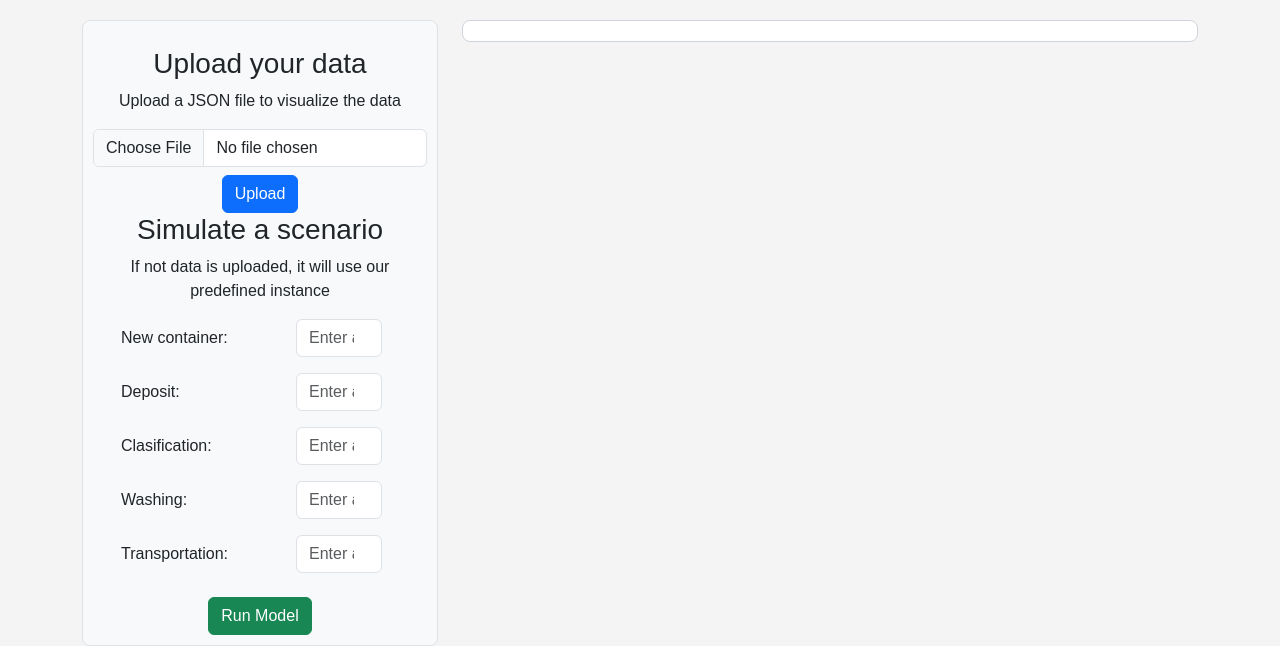
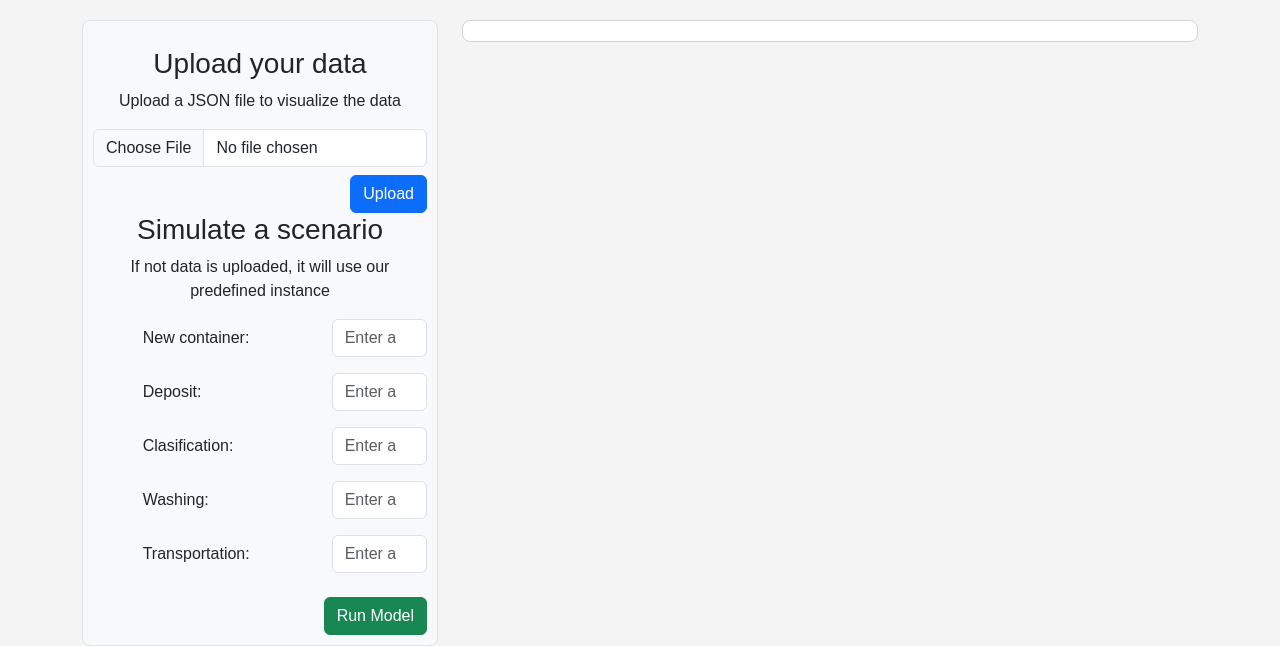
Before and after one commit to endorgobio/test_flask, a Flask app: template templates/index.html in a window 1280 px wide. Shown: the part 170-816 px from the top of the page. Run offline with Flask 3, Linux system fonts and the light colour scheme; the template is opened without the code that fills it, so the values that code supplies are empty; parts of the project's set-up code (start-up, migrations or seed data) failed here and were passed over; some libraries are stand-ins or nearby versions.

Commit message:
Update index.html

```diff
--- a/templates/index.html
+++ b/templates/index.html
@@ -23,41 +23,46 @@
                     <h3 class="mt-3"> Upload your data</h3>
                     <p>Upload a JSON file to visualize the data</p>
                     <input type="file" id="file-input" class="form-control" />
-                    <button class="btn btn-primary mt-2" onclick="uploadFile()">Upload</button>
+                    <div class="d-flex justify-content-end">
+                        <button class="btn btn-primary mt-2" onclick="uploadFile()">Upload</button>
+                    </div>
+
 
                     <h3> Simulate a scenario</h3>
                     <p>If not data is uploaded, it will use our predefined instance</p>
-                    <div class="mb-3 row ms-3">
+                    <div class="mb-3 row d-flex justify-content-end">
                         <label for="container_value" class="col-sm-6 col-form-label text-start">New container:</label>
                         <div class="col-sm-4">
                             <input id="container_value" type="number" class="form-control" placeholder="Enter a number" value="{{ controls_default['container_value'] }}" min="{{ controls_default['container_min'] }}" max="{{ controls_default['container_max'] }}">
                         </div>
                     </div>
-                    <div class="mb-3 row ms-3">
+                    <div class="mb-3 row d-flex justify-content-end">
                         <label for="deposit" class="col-sm-6 col-form-label text-start">Deposit:</label>
                         <div class="col-sm-4">
                             <input id="deposit" type="number" class="form-control" placeholder="Enter a number" value="{{ controls_default['deposit_value'] }}" min="{{ controls_default['deposit_min'] }}" max="{{ controls_default['deposit_max'] }}">
                         </div>
                     </div>
-                    <div class="mb-3 row ms-3">
+                    <div class="mb-3 row d-flex justify-content-end">
                         <label for="clasification" class="col-sm-6 col-form-label text-start">Clasification:</label>
                         <div class="col-sm-4">
                             <input id="clasification" type="number" class="form-control" placeholder="Enter a number" value="{{ controls_default['clasification_value'] }}" min="{{ controls_default['clasification_min'] }}" max="{{ controls_default['clasification_max'] }}">
                         </div>
                     </div>
-                    <div class="mb-3 row ms-3">
+                    <div class="mb-3 row d-flex justify-content-end">
                         <label for="washing" class="col-sm-6 col-form-label text-start">Washing:</label>
                         <div class="col-sm-4">
                             <input id="washing" type="number" class="form-control" placeholder="Enter a number" value="{{ controls_default['washing_value'] }}" min="{{ controls_default['washing_min'] }}" max="{{ controls_default['washing_max'] }}">
                         </div>
                     </div>
-                    <div class="mb-3 row ms-3">
+                    <div class="mb-3 row d-flex justify-content-end">
                         <label for="transportation" class="col-sm-6 col-form-label text-start">Transportation:</label>
                         <div class="col-sm-4">
                             <input id="transportation" type="number" class="form-control" placeholder="Enter a number" value="{{ controls_default['transportation_value'] }}" min="{{ controls_default['transportation_min'] }}" max="{{ controls_default['transportation_max'] }}" step="{{ controls_default['transportation_step'] }}">
                         </div>
                     </div>
-                    <button class="btn btn-success mt-2" onclick="runSampleModel()">Run Model</button>
+                    <div class="d-flex justify-content-end">
+                        <button class="btn btn-success mt-2" onclick="runSampleModel()">Run Model</button>
+                    </div>
 
 
 
```
